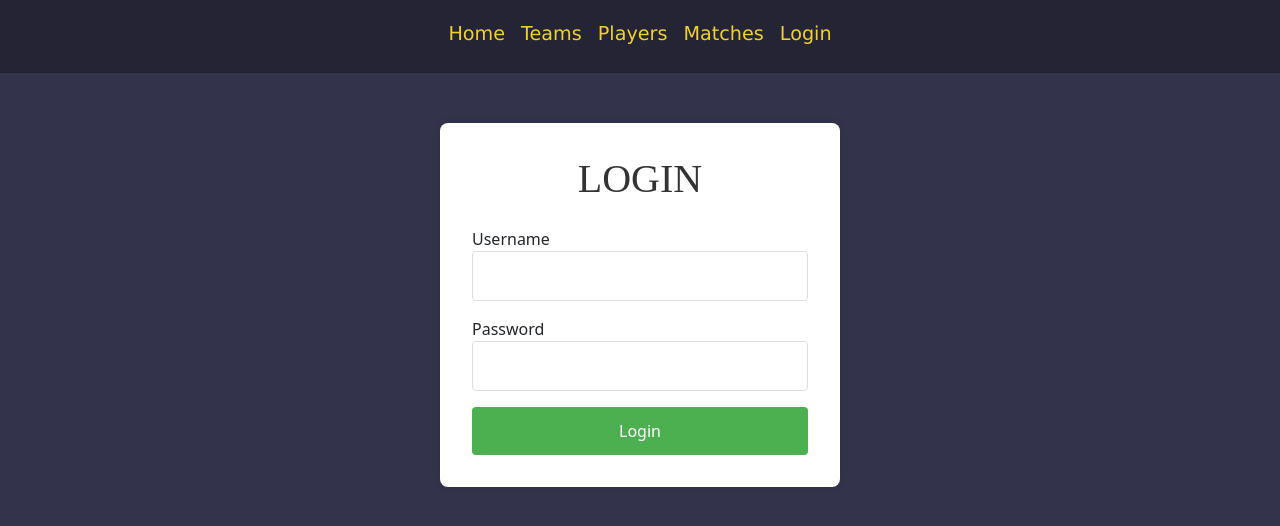
After one commit to ACIT-Org/AGILE-G20-Project, a Flask app: page /login in a window 1280 px wide. The commit adds this page. Shown: the top 526 px of the page. Run offline with Flask 3, Linux system fonts and the light colour scheme; some web fonts are replaced.

Commit message:
added a login feature and cleaned up a lot of commented out code

```diff
--- a/app.py
+++ b/app.py
@@ -1,13 +1,15 @@
-from flask import Flask, render_template, redirect, url_for, request
+from flask import Flask, render_template, redirect, url_for, request, session
 from pathlib import Path
-from models import Match, Player, Team, PlayerStats, MatchVOD
+from models import Match, Player, Team, PlayerStats, MatchVOD, Admins
 from db import db
 from routes.api import api_bp
 from sqlalchemy import desc, or_
 from datetime import datetime as dt
 from datetime import timedelta
+from werkzeug.security import check_password_hash
 
 app = Flask(__name__)
+app.secret_key = "sfkjshgdkjhdsagkjhaiueshoighdsaiughiudsagiudsahiuv"
 
 # This will make Flask use a 'sqlite' database with the filename provided
 app.config["SQLALCHEMY_DATABASE_URI"] = "sqlite:///database.db"
@@ -39,8 +41,33 @@ def matches_details(id):
     match = db.session.execute(statement).scalar()
     return render_template("match_details.html",matches=match,teams=Team.query.all(),players=Player.query.all(),PlayerStats=PlayerStats.query.all(),vod=MatchVOD.query.all())
 
-@app.route("/supersecretpage")
-def admin_view():
+@app.route('/login', methods=['GET', 'POST'])
+def login():
+    if request.method == 'POST':
+        username = request.form.get('username')
+        password = request.form.get('password')
+
+        admins = db.session.execute(db.select(Admins).where(Admins.username == username)).scalar()
+
+        if admins and check_password_hash(admins.password, password):
+            session['admin_id'] = admins.id
+            session['logged_in'] = True
+            return redirect(url_for('admin'))
+        else:
+            return redirect(url_for('login'))
+
+    return render_template('login.html')
+
+@app.route('/logout')
+def logout():
+    session.clear()
+    return redirect(url_for('home'))
+
+@app.route("/admin")
+def admin():
+    if 'admin_id' not in session:
+        return redirect(url_for('login'))
+
     statement = db.select(Player).order_by(Player.id)
     results = db.session.execute(statement).scalars()
     return render_template("admin.html", players=results)
@@ -62,7 +89,7 @@ def insert():
     db.session.add(new_player)
     db.session.commit()
     return redirect(url_for('admin_view'))
-#a
+
 @app.route('/update', methods=['POST'])
 def update():
     player_id = request.form['id']
--- a/models/__init__.py
+++ b/models/__init__.py
@@ -1,4 +1,4 @@
-__all__ = ["Match", "Player", "Team","PlayerStats","Maps","Characters","MatchVOD"]
+__all__ = ["Match", "Player", "Team","PlayerStats","Maps","Characters","MatchVOD","Admins"]
 from .matches import Match
 from .players import Player
 from .teams import Team
@@ -6,3 +6,4 @@ from .matchstats import PlayerStats
 from .maps import Maps
 from .characters import Characters
 from .matchvods import MatchVOD
+from .admins import Admins
--- a/models/characters.py
+++ b/models/characters.py
@@ -1,5 +1,5 @@
-from sqlalchemy.orm import mapped_column, relationship
-from sqlalchemy import DECIMAL, Integer, String, ForeignKey
+from sqlalchemy.orm import mapped_column
+from sqlalchemy import Integer, String
 from db import db
 
 class Characters(db.Model):
--- a/models/maps.py
+++ b/models/maps.py
@@ -1,5 +1,5 @@
-from sqlalchemy.orm import mapped_column, relationship
-from sqlalchemy import DECIMAL, Integer, String, ForeignKey
+from sqlalchemy.orm import mapped_column
+from sqlalchemy import Integer, String
 from db import db
 
 class Maps(db.Model):
--- a/models/matchstats.py
+++ b/models/matchstats.py
@@ -1,5 +1,5 @@
-from sqlalchemy.orm import mapped_column, relationship
-from sqlalchemy import DECIMAL, Integer, String, ForeignKey, Boolean
+from sqlalchemy.orm import mapped_column
+from sqlalchemy import Integer, String, ForeignKey
 from db import db
 
 class PlayerStats(db.Model):
--- a/models/matchvods.py
+++ b/models/matchvods.py
@@ -1,5 +1,5 @@
-from sqlalchemy.orm import mapped_column, relationship
-from sqlalchemy import DECIMAL, Integer, String, ForeignKey, Boolean
+from sqlalchemy.orm import mapped_column
+from sqlalchemy import Integer, String, ForeignKey
 from db import db
 
 class MatchVOD(db.Model):
--- a/models/players.py
+++ b/models/players.py
@@ -1,5 +1,5 @@
 from sqlalchemy.orm import mapped_column, relationship
-from sqlalchemy import DECIMAL, Integer, String, ForeignKey
+from sqlalchemy import Integer, String, ForeignKey
 from db import db
 
 class Player(db.Model):
--- a/static/styles/styles.css
+++ b/static/styles/styles.css
@@ -197,3 +197,48 @@ td {
   padding-top: 20px;
   margin-bottom: 20px;
 }
+
+.login-container {
+background: white;
+padding: 2rem;
+border-radius: 8px;
+box-shadow: 0 0 10px rgba(0, 0, 0, 0.1);
+width: 100%;
+max-width: 400px;
+margin-top: 50px;
+margin-left: 440px;
+}
+
+.form-header {
+  text-align: center;
+  color: #333;
+  margin-bottom: 1.5rem;
+}
+
+.form-group {
+  margin-bottom: 1rem;
+}
+
+input[type="text"],
+input[type="password"] {
+  width: 100%;
+  padding: 0.75rem;
+  border: 1px solid #ddd;
+  border-radius: 4px;
+  box-sizing: border-box;
+}
+
+button {
+  width: 100%;
+  padding: 0.75rem;
+  background-color: #4CAF50;
+  color: white;
+  border: none;
+  border-radius: 4px;
+  cursor: pointer;
+  font-size: 1rem;
+}
+
+button:hover {
+  background-color: #45a049;
+}
--- a/templates/admin.html
+++ b/templates/admin.html
@@ -12,6 +12,8 @@
 
 <div class="container-fluid">
 <h1 class="text-center alert alert-danger">Admin Panel</h1>
+<a href="{{ url_for('logout') }}" class="btn btn-danger">Logout</a>
+
         <div class="row">
             <div class="col-sm-2"></div>
 
--- a/templates/base.html
+++ b/templates/base.html
@@ -34,6 +34,7 @@
     <a href="{{ url_for('teams_view') }}">Teams</a>
     <a href="{{ url_for('players_view') }}">Players</a>
     <a href="{{ url_for('matches_view') }}">Matches</a>
+    <a href="{{ url_for('login') }}" class="login-button">Login</a>
     </nav>
     </div>
     {% block content %}
--- /dev/null
+++ b/templates/login.html
@@ -0,0 +1,29 @@
+{% extends "base.html" %}
+{% block content %}
+<head>
+    <meta charset="UTF-8">
+    <meta name="viewport" content="width=device-width, initial-scale=1.0">
+    <title>Login</title>
+    <style>
+    </style>
+</head>
+
+<body>
+    <div class="login-container">
+        <h1 class="form-header">Login</h1>
+        <form method="POST" action="{{ url_for('login') }}">
+            <div class="form-group">
+                <label for="username">Username</label>
+                <input type="text" id="username" name="username" required>
+            </div>
+            <div class="form-group">
+                <label for="password">Password</label>
+                <input type="password" id="password" name="password" required>
+            </div>
+            <button type="submit">Login</button>
+        </form>
+    </div>
+</body>
+
+</html>
+{% endblock %}
```
Also changed, not shown: manage.py (+12 -45 lines), models/admins.py (added, +10 -0 lines), models/matches.py (+2 -44 lines).
